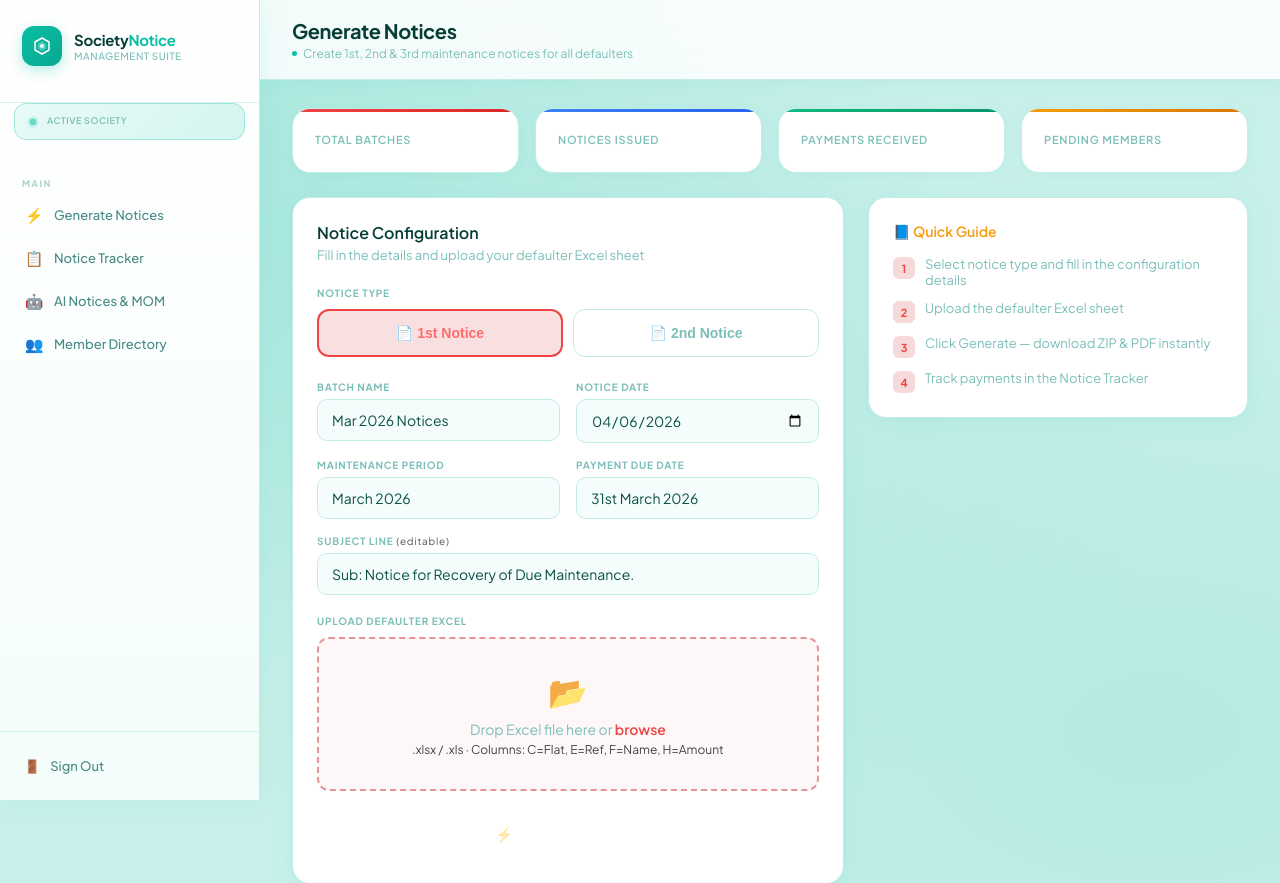
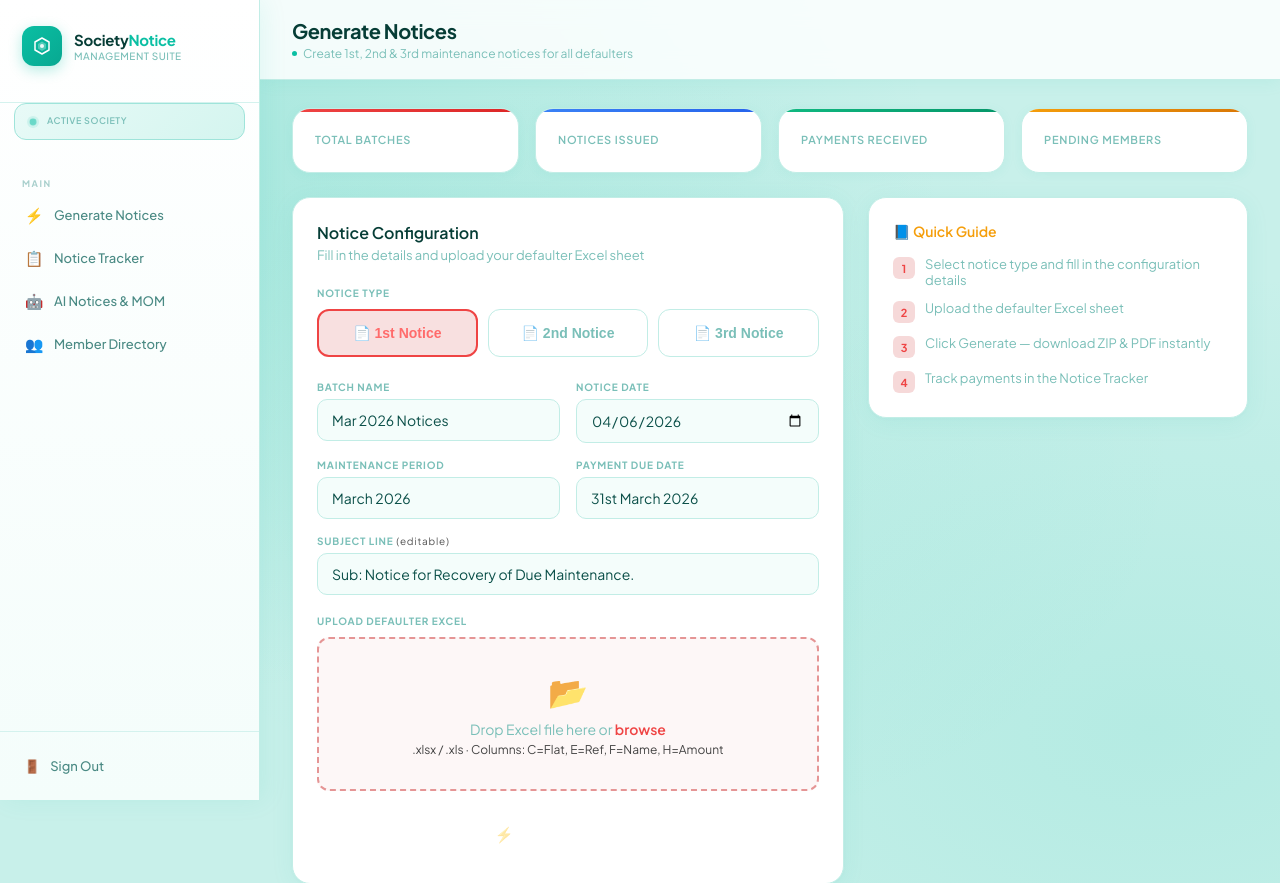
Before and after one commit to bhushangalande75-star/shreeji-notices, a Flask app: template templates/index.html in a window 1280 px wide. Shown: the top 883 px of the page. Run offline with Flask 3, Linux system fonts and the light colour scheme; the template is opened without the code that fills it, so the values that code supplies are empty.

Commit message:
updated notice3  functions

```diff
--- a/templates/index.html
+++ b/templates/index.html
@@ -37,12 +37,15 @@
     <!-- Notice Type Toggle -->
     <div style="margin-bottom:24px;">
       <div class="form-label" style="margin-bottom:10px;">Notice Type</div>
-      <div style="display:grid;grid-template-columns:1fr 1fr;gap:10px;">
+      <div style="display:grid;grid-template-columns:1fr 1fr 1fr;gap:10px;">
         <button id="btn1st" onclick="setType('1st')" style="padding:14px;border-radius:12px;border:2px solid var(--red);background:rgba(192,0,0,0.12);color:#ff6b6b;font-weight:700;font-size:14px;cursor:pointer;font-family:'DM Sans',sans-serif;transition:all 0.2s;">
           📄 1st Notice
         </button>
         <button id="btn2nd" onclick="setType('2nd')" style="padding:14px;border-radius:12px;border:1px solid var(--border);background:transparent;color:var(--muted);font-weight:700;font-size:14px;cursor:pointer;font-family:'DM Sans',sans-serif;transition:all 0.2s;">
           📄 2nd Notice
+        </button>
+        <button id="btn3rd" onclick="setType('3rd')" style="padding:14px;border-radius:12px;border:1px solid var(--border);background:transparent;color:var(--muted);font-weight:700;font-size:14px;cursor:pointer;font-family:'DM Sans',sans-serif;transition:all 0.2s;">
+          📄 3rd Notice
         </button>
       </div>
     </div>
@@ -74,7 +77,8 @@
     <!-- Drop zone -->
     <div class="form-label" style="margin-bottom:10px;">
       Upload Defaulter Excel
-      <span id="col2ndHint" style="display:none;color:var(--gold);font-weight:400;text-transform:none;"> · Column I = Previous Ref No (for 2nd notice)</span>
+      <span id="col2ndHint" style="display:none;color:var(--gold);font-weight:400;text-transform:none;"> · Column I = 1st Ref No, Column J = 2nd Ref No (for 2nd notice)</span>
+      <span id="col3rdHint" style="display:none;color:var(--gold);font-weight:400;text-transform:none;"> · Column I = 1st Ref No, Column J = 2nd Ref No (for 3rd notice)</span>
     </div>
     <div id="dropZone" style="border:2px dashed rgba(192,0,0,0.4);border-radius:12px;padding:32px;text-align:center;cursor:pointer;position:relative;transition:all 0.2s;background:rgba(192,0,0,0.03);" onmouseover="this.style.background='rgba(192,0,0,0.06)'" onmouseout="this.style.background='rgba(192,0,0,0.03)'">
       <input type="file" id="fileInput" accept=".xlsx,.xls" style="position:absolute;inset:0;opacity:0;cursor:pointer;width:100%;height:100%;"/>
@@ -166,20 +170,25 @@
   let noticeType = '1st';
   document.getElementById('issuedDate').value = new Date().toISOString().split('T')[0];
 
+  const BTN_ACTIVE   = 'padding:14px;border-radius:12px;border:2px solid var(--red);background:rgba(192,0,0,0.12);color:#ff6b6b;font-weight:700;font-size:14px;cursor:pointer;font-family:"DM Sans",sans-serif;transition:all 0.2s;';
+  const BTN_INACTIVE = 'padding:14px;border-radius:12px;border:1px solid var(--border);background:transparent;color:var(--muted);font-weight:700;font-size:14px;cursor:pointer;font-family:"DM Sans",sans-serif;transition:all 0.2s;';
+  const SUBJECTS = {
+    '1st': 'Sub: Notice for Recovery of Due Maintenance.',
+    '2nd': 'Sub: 2nd & Final Notice for Recovery of Outstanding Maintenance Dues.',
+    '3rd': 'Sub: 3rd & Final Notice — Legal Action for Recovery of Outstanding Maintenance Dues.',
+  };
+
   function setType(type) {
     noticeType = type;
-    const b1 = document.getElementById('btn1st');
-    const b2 = document.getElementById('btn2nd');
-    if (type === '1st') {
-      b1.style.cssText = 'padding:14px;border-radius:12px;border:2px solid var(--red);background:rgba(192,0,0,0.12);color:#ff6b6b;font-weight:700;font-size:14px;cursor:pointer;font-family:"DM Sans",sans-serif;transition:all 0.2s;';
-      b2.style.cssText = 'padding:14px;border-radius:12px;border:1px solid var(--border);background:transparent;color:var(--muted);font-weight:700;font-size:14px;cursor:pointer;font-family:"DM Sans",sans-serif;transition:all 0.2s;';
-      document.getElementById('subjectLine').value = 'Sub: Notice for Recovery of Due Maintenance.';
-    } else {
-      b2.style.cssText = 'padding:14px;border-radius:12px;border:2px solid var(--red);background:rgba(192,0,0,0.12);color:#ff6b6b;font-weight:700;font-size:14px;cursor:pointer;font-family:"DM Sans",sans-serif;transition:all 0.2s;';
-      b1.style.cssText = 'padding:14px;border-radius:12px;border:1px solid var(--border);background:transparent;color:var(--muted);font-weight:700;font-size:14px;cursor:pointer;font-family:"DM Sans",sans-serif;transition:all 0.2s;';
-      document.getElementById('subjectLine').value = 'Sub: 2nd & Final Notice for Recovery of Outstanding Maintenance Dues.';
-    }
+    ['btn1st','btn2nd','btn3rd'].forEach(id => {
+      const el = document.getElementById(id);
+      if (el) el.style.cssText = BTN_INACTIVE;
+    });
+    const activeBtn = document.getElementById('btn' + type);
+    if (activeBtn) activeBtn.style.cssText = BTN_ACTIVE;
+    document.getElementById('subjectLine').value = SUBJECTS[type] || '';
     document.getElementById('col2ndHint').style.display = type === '2nd' ? 'inline' : 'none';
+    document.getElementById('col3rdHint').style.display = type === '3rd' ? 'inline' : 'none';
   }
 
   const fileInput   = document.getElementById('fileInput');
```
